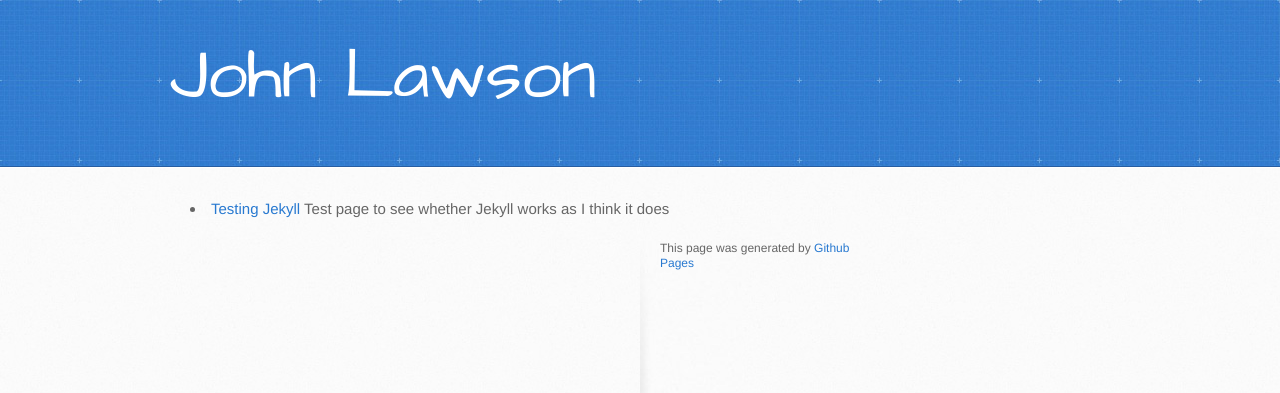
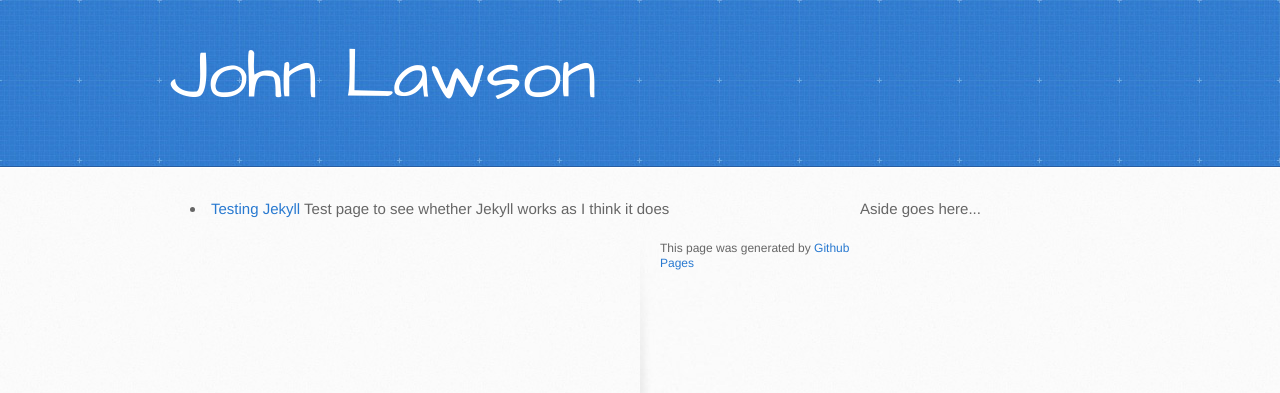
Before and after one commit to jwlawson/jwlawson.github.io, a Jekyll site: the page built from index.html, in a window 1280 px wide. Shown: the top 393 px of the page. Built offline with Jekyll 4.4.1, drawn with Linux system fonts in a browser that asks for light colours.

Commit message:
Update default.html

```diff
--- a/_layouts/default.html
+++ b/_layouts/default.html
@@ -4,6 +4,9 @@
 <head>
   <title>{{ page.title }}</title>
 
+  <meta charset='utf-8'>
+  <meta http-equiv="X-UA-Compatible" content="chrome=1">
+  <meta name="viewport" content="width=device-width, initial-scale=1, maximum-scale=1">
   <link rel="stylesheet" type="text/css" href="https://fonts.googleapis.com/css?family=Architects+Daughter">
   <link rel="stylesheet" type="text/css" href="{{ site.url }}/css/style.css" media="screen">
   <link rel="stylesheet" type="text/css" href="{{ site.url }}/css/pygment_trac.css" media="screen">
@@ -26,6 +29,8 @@
 
   </section>
 
+  Aside goes here...
+
   </div>
   </div>
 
```
